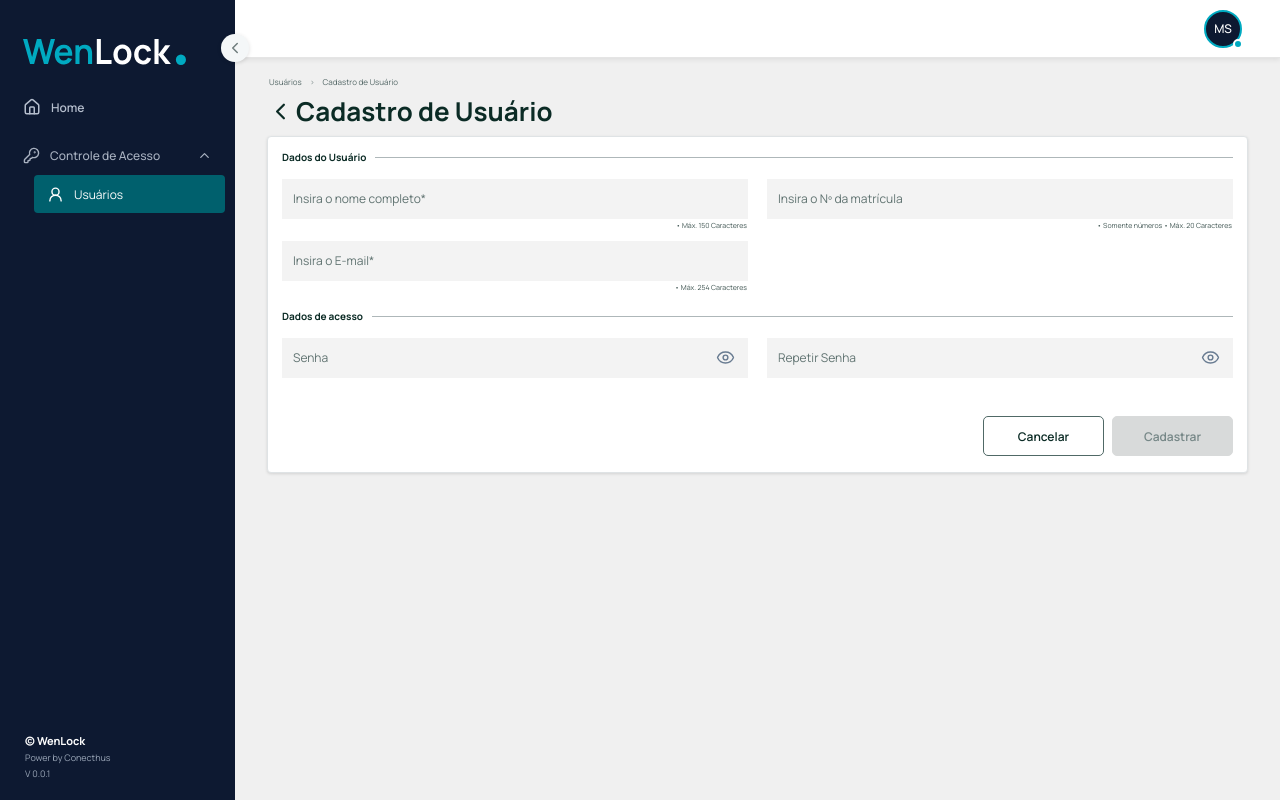
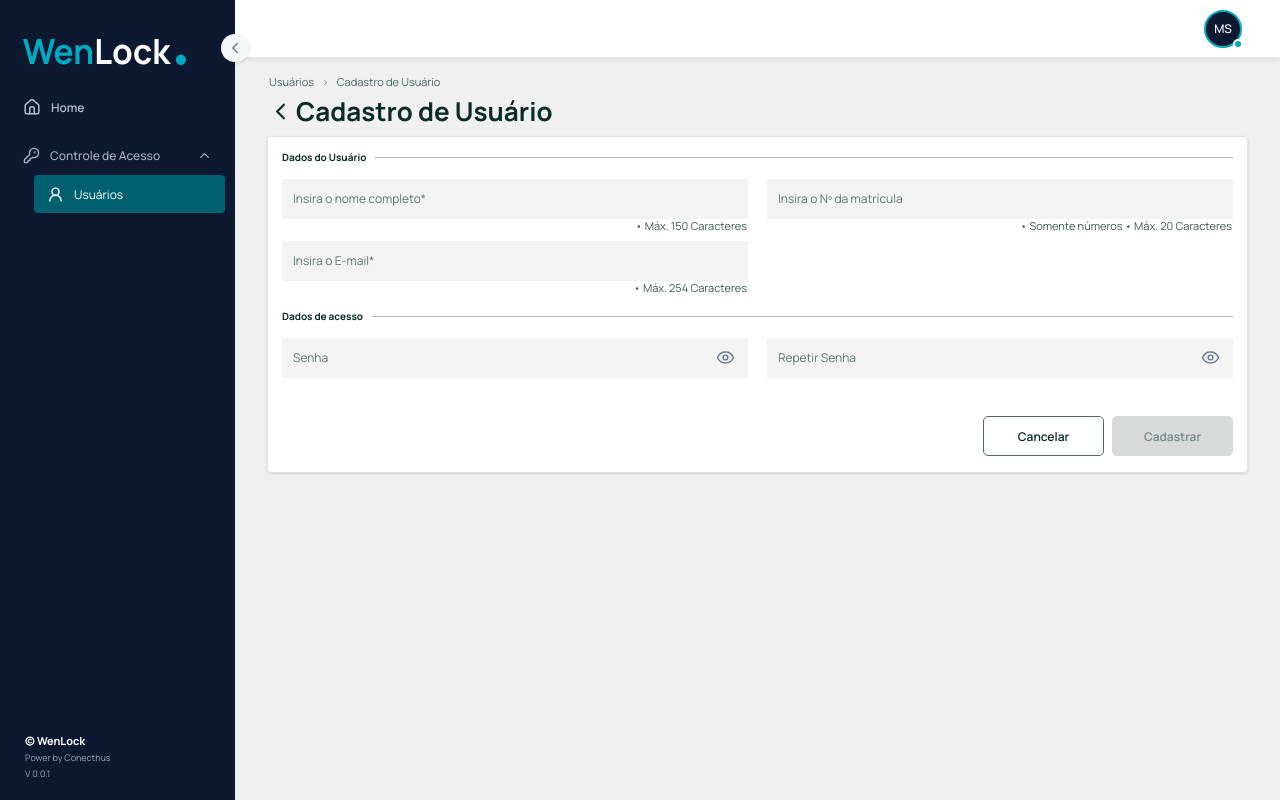
Before and after one commit to coldein/WenLock-Test, a React (Vite) app in the folder frontend/: page /users/new in a window 1280 px wide. Built offline with nearby package versions, Linux system fonts and the light colour scheme.

Commit message:
style(usuarios): ajusta tipografia dos formulários

```diff
--- a/frontend/src/pages/Users/UserCreatePage.module.css
+++ b/frontend/src/pages/Users/UserCreatePage.module.css
@@ -17,7 +17,7 @@
 
     color: #536766;
 
-    font-size: 8px;
+    font-size: 11px;
     font-weight: 400;
     line-height: 12px;
 }
@@ -406,7 +406,7 @@
 
     color: #405653;
 
-    font-size: 7px;
+    font-size: 11px;
     font-weight: 400;
     line-height: 10px;
 
--- a/frontend/src/pages/Users/UserEditPage.module.css
+++ b/frontend/src/pages/Users/UserEditPage.module.css
@@ -17,7 +17,7 @@
 
     color: #536766;
 
-    font-size: 8px;
+    font-size: 11px;
     font-weight: 400;
     line-height: 12px;
 }
@@ -431,7 +431,7 @@
 
     color: #405653;
 
-    font-size: 7px;
+    font-size: 11px;
     font-weight: 400;
     line-height: 10px;
 
```
